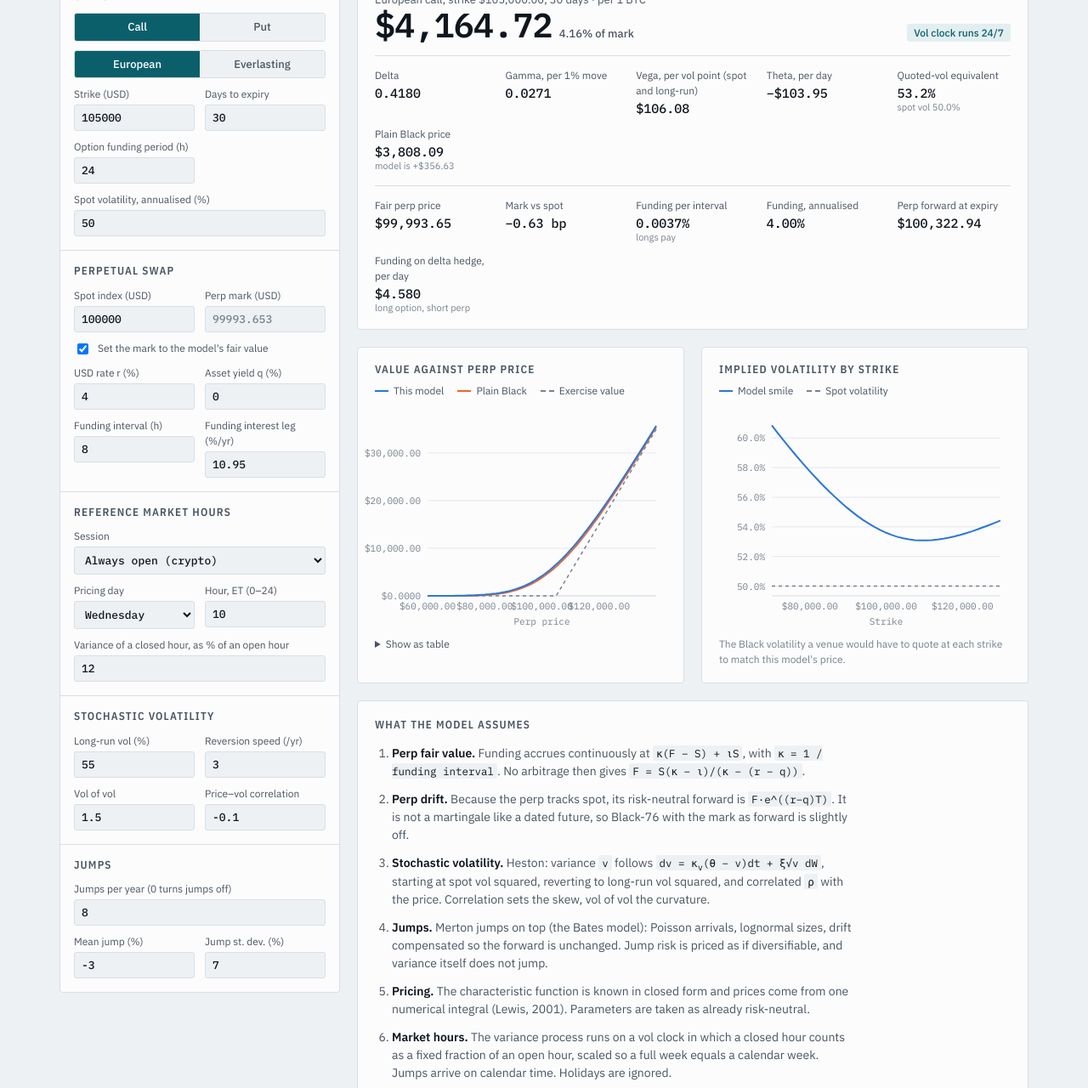
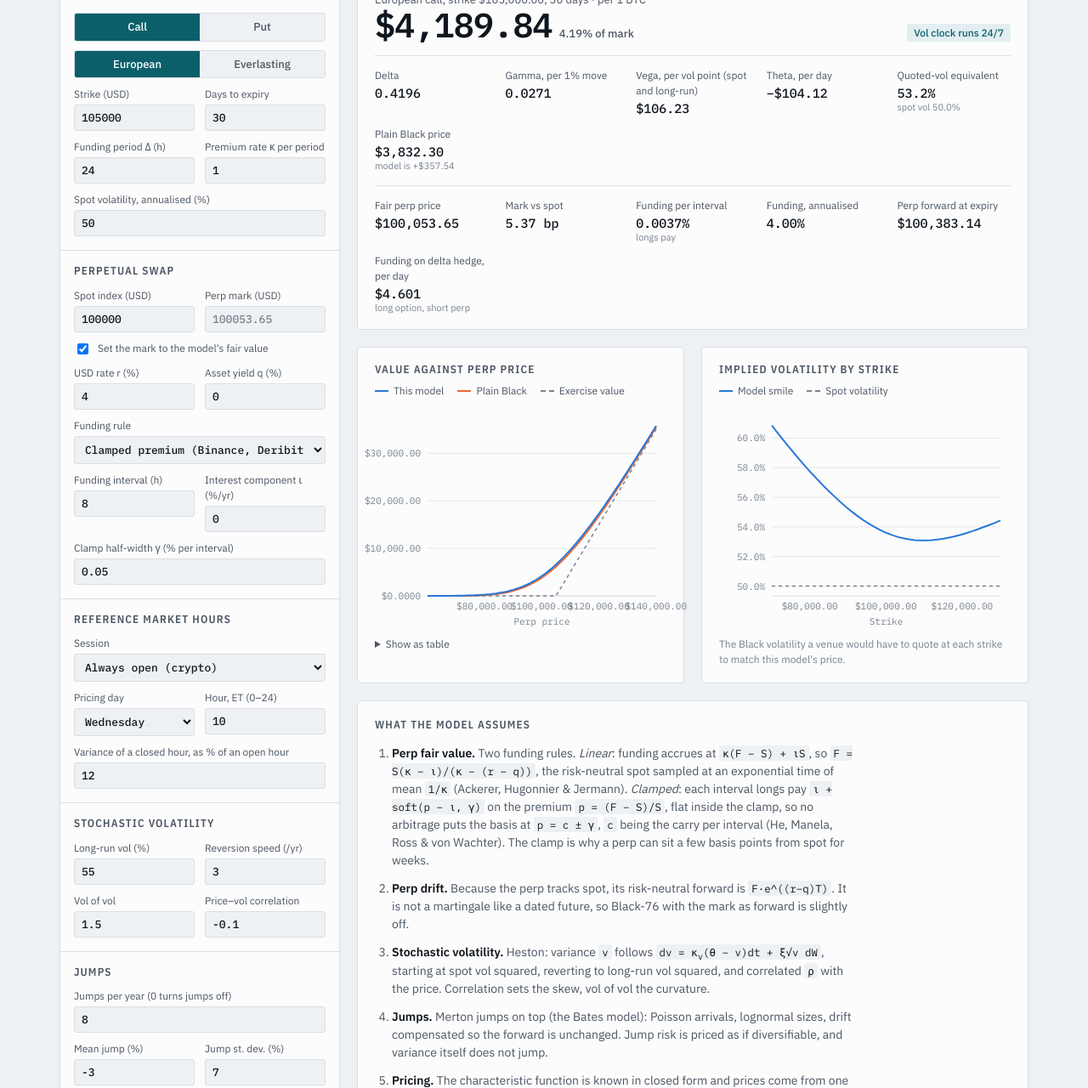
Before and after one commit to Kuriboh493/perp-option-pricer, a plain HTML site: page index.html in a window 1280 px wide. Shown: the part 171-1451 px from the top of the page at 85% size. Drawn offline with nearby package versions, Linux system fonts and the light colour scheme.

Commit message:
Add clamped funding rule and AHJ everlasting-option pricing
Perp fair value now offers the clamped premium rule of He, Manela, Ross
and von Wachter alongside the linear rule of Ackerer, Hugonnier and
Jermann. Everlasting options use AHJ's geometric-weight formula with a
premium rate, checked against their Black-Scholes closed form.

Co-Authored-By: Claude Opus 5.5 <noreply@anthropic.com>

```diff
--- a/index.html
+++ b/index.html
@@ -99,6 +99,7 @@ th{font:500 12px var(--f-body);color:var(--ink2)}
 .notes li b{color:var(--ink);font-weight:600}
 .notes code{font:12.5px var(--f-num);color:var(--ink);background:var(--bg);padding:1px 4px;border-radius:2px}
 .foot{color:var(--muted);font-size:12px;margin:0}
+.foot a{color:var(--accent)}
 </style>
 
 <div class="wrap">
@@ -124,7 +125,8 @@ th{font:500 12px var(--f-body);color:var(--ink2)}
         <div class="fields">
           <div class="field"><label for="K">Strike (USD)</label><input type="number" id="K" step="any" min="0"></div>
           <div class="field" id="fDays"><label for="days">Days to expiry</label><input type="number" id="days" step="any" min="0"></div>
-          <div class="field" id="fEver" hidden><label for="everH">Option funding period (h)</label><input type="number" id="everH" step="any" min="0.25" value="24"></div>
+          <div class="field" id="fEver" hidden><label for="everH">Funding period Δ (h)</label><input type="number" id="everH" step="any" min="0.25" value="24"></div>
+          <div class="field" id="fEverK" hidden><label for="everK">Premium rate κ per period</label><input type="number" id="everK" step="any" min="0.02" max="10" value="1"></div>
           <div class="field wide"><label for="sigma">Spot volatility, annualised (%)</label><input type="number" id="sigma" step="any" min="0"></div>
         </div>
       </div>
@@ -136,8 +138,11 @@ th{font:500 12px var(--f-body);color:var(--ink2)}
           <div class="field wide"><label class="check"><input type="checkbox" id="useFair" checked> Set the mark to the model's fair value</label></div>
           <div class="field"><label for="r">USD rate r (%)</label><input type="number" id="r" step="any"></div>
           <div class="field"><label for="q">Asset yield q (%)</label><input type="number" id="q" step="any"></div>
+          <div class="field wide"><label for="frule">Funding rule</label>
+            <select id="frule"><option value="clamp">Clamped premium (Binance, Deribit style)</option><option value="linear">Linear, κ(F − S) + ιS</option></select></div>
           <div class="field"><label for="fi">Funding interval (h)</label><input type="number" id="fi" step="any" min="0.01"></div>
-          <div class="field"><label for="iota">Funding interest leg (%/yr)</label><input type="number" id="iota" step="any"></div>
+          <div class="field"><label for="iota">Interest component ι (%/yr)</label><input type="number" id="iota" step="any"></div>
+          <div class="field wide" id="fGam"><label for="gam">Clamp half-width γ (% per interval)</label><input type="number" id="gam" step="any" min="0"></div>
         </div>
       </div>
       <div class="group">
@@ -219,15 +224,16 @@ th{font:500 12px var(--f-body);color:var(--ink2)}
       <section class="panel notes">
         <h2>What the model assumes</h2>
         <ol>
-          <li><b>Perp fair value.</b> Funding accrues continuously at <code>κ(F − S) + ιS</code>, with <code>κ = 1 / funding interval</code>. No arbitrage then gives <code>F = S(κ − ι)/(κ − (r − q))</code>.</li>
+          <li><b>Perp fair value.</b> Two funding rules. <i>Linear</i>: funding accrues at <code>κ(F − S) + ιS</code>, so <code>F = S(κ − ι)/(κ − (r − q))</code>, the risk-neutral spot sampled at an exponential time of mean <code>1/κ</code> (Ackerer, Hugonnier &amp; Jermann). <i>Clamped</i>: each interval longs pay <code>ι + soft(p − ι, γ)</code> on the premium <code>p = (F − S)/S</code>, flat inside the clamp, so no arbitrage puts the basis at <code>p = c ± γ</code>, <code>c</code> being the carry per interval (He, Manela, Ross &amp; von Wachter). The clamp is why a perp can sit a few basis points from spot for weeks.</li>
           <li><b>Perp drift.</b> Because the perp tracks spot, its risk-neutral forward is <code>F·e^((r−q)T)</code>. It is not a martingale like a dated future, so Black-76 with the mark as forward is slightly off.</li>
           <li><b>Stochastic volatility.</b> Heston: variance <code>v</code> follows <code>dv = κ<sub>v</sub>(θ − v)dt + ξ√v dW</code>, starting at spot vol squared, reverting to long-run vol squared, and correlated <code>ρ</code> with the price. Correlation sets the skew, vol of vol the curvature.</li>
           <li><b>Jumps.</b> Merton jumps on top (the Bates model): Poisson arrivals, lognormal sizes, drift compensated so the forward is unchanged. Jump risk is priced as if diversifiable, and variance itself does not jump.</li>
           <li><b>Pricing.</b> The characteristic function is known in closed form and prices come from one numerical integral (Lewis, 2001). Parameters are taken as already risk-neutral.</li>
           <li><b>Market hours.</b> The variance process runs on a vol clock in which a closed hour counts as a fixed fraction of an open hour, scaled so a full week equals a calendar week. Jumps arrive on calendar time. Holidays are ignored.</li>
-          <li><b>Everlasting options.</b> Daily-style funding of mark minus payoff makes the price <code>Σ 2^(−i) · C(i·Δ)</code>, a weighted basket of European options one funding period apart.</li>
-          <li><b>Settlement.</b> Linear USD-margined perp, premium paid up front in USD, European exercise against the perp mark, no fees, no liquidation or oracle risk, flat rates.</li>
+          <li><b>Everlasting options.</b> A margined contract paying <code>κ(mark − payoff)</code> every period Δ. Its no-arbitrage price is <code>Σ κ(1+κ)^−(n+1) E[payoff at nΔ]</code>, an undiscounted basket of European payoffs with geometric weights and mean horizon <code>Δ/κ</code> (Ackerer, Hugonnier &amp; Jermann, Theorem 6). <code>κ = 1</code> gives the original 2^−i weights.</li>
+          <li><b>Settlement.</b> Linear USD-margined perp. European options: premium paid up front in USD, exercise against the perp mark. No fees, no liquidation or oracle risk, flat rates.</li>
         </ol>
+        <p class="foot">References: Ackerer, Hugonnier &amp; Jermann, <a href="https://arxiv.org/abs/2310.11771">Perpetual Futures Pricing</a>, Mathematical Finance (2025). He, Manela, Ross &amp; von Wachter, <a href="https://arxiv.org/abs/2212.06888">Fundamentals of Perpetual Futures</a> (2025). Kim &amp; Park, <a href="https://arxiv.org/abs/2506.08573">Designing funding rates for perpetual futures</a> (2025). Bankman-Fried &amp; White, Everlasting Options (2021).</p>
       </section>
     </div>
   </div>
@@ -320,8 +326,8 @@ function cfGrid(p,hours,sigma){
   return g;
 }
 // European option on the perp mark F. plain=true is Black with the spot vol on calendar time.
-function euro(p,F,K,hours,sigma,cp,plain){
-  const T=hours/8760, b=p.r-p.q, df=Math.exp(-p.r*T), fwd=F*Math.exp(b*T);
+function euro(p,F,K,hours,sigma,cp,plain,nodisc){
+  const T=hours/8760, b=p.r-p.q, df=nodisc?1:Math.exp(-p.r*T), fwd=F*Math.exp(b*T);
   if(plain) return df*black(fwd,K,sigma*sigma*T,cp);
   const g=hours>0?cfGrid(p,hours,sigma):null;
   if(!g) return df*Math.max(cp*(fwd-K),0);
@@ -332,10 +338,29 @@ function euro(p,F,K,hours,sigma,cp,plain){
   return df*(cp>0?C:C-fwd+K);
 }
 function price(p,F,K,sigma,cp,plain,hoursOverride){
-  if(p.style==='ever'){ let s=0,wgt=1; for(let i=1;i<=32;i++){ wgt/=2; s+=wgt*euro(p,F,K,i*p.everH,sigma,cp,plain); } return s; }
+  if(p.style==='ever'){
+    // Ackerer, Hugonnier & Jermann, Theorem 6: f = Σ_{n≥0} κ(1+κ)^−(n+1) E[payoff at nΔ], undiscounted (margined contract)
+    const k=p.everK; let s=0, w=k/(1+k);
+    for(let n=0;n<4000&&w>1e-7;n++,w/=1+k) s+=w*euro(p,F,K,n*p.everH,sigma,cp,plain,true);
+    return s;
+  }
   return euro(p,F,K,hoursOverride!=null?hoursOverride:p.hours,sigma,cp,plain);
 }
-function fairPerp(S,r,q,iota,fiHours){ const kap=8760/fiHours; return S*(kap-iota)/(kap-(r-q)); }
+// Perp fair value. linear: funding κ(F−S)+ιS, F = S(κ−ι)/(κ−(r−q)) (Ackerer, Hugonnier & Jermann 2025).
+// clamp: longs pay ι + soft(p−ι, γ) per interval on the premium p=(F−S)/S; no arbitrage puts p at c ± γ,
+// c = carry per interval (He, Manela, Ross & von Wachter 2025, Corollary 2). gam and iota are per-interval / per-year.
+function fairPerp(S,r,q,iota,fiHours,rule,gam){
+  const n=8760/fiHours;
+  if(rule==='linear') return S*(n-iota)/(n-(r-q));
+  const c=(r-q)/n, d=c-iota/n;
+  return S*(1+c+(d>0?gam:d<0?-gam:0));
+}
+// funding paid by longs per interval at premium p=(F−S)/S
+function fundingPerInterval(p,iota,fiHours,rule,gam){
+  const n=8760/fiHours, io=iota/n;
+  if(rule==='linear') return p+io;
+  const d=p-io; return io+Math.sign(d)*Math.max(Math.abs(d)-gam,0);
+}
 // Black vol on calendar time that reproduces `px`
 function impliedVol(px,F,K,T,r,q,cp){
   const f=F*Math.exp((r-q)*T), df=Math.exp(-r*T);
@@ -348,15 +373,15 @@ function impliedVol(px,F,K,T,r,q,cp){
 <script>
 const $=id=>document.getElementById(id);
 const PRESETS={
-  btc:{S:100000,K:105000,days:30,sigma:50,r:4,q:0,fi:8,iota:10.95,sess:'247',dow:2,hour:10,w:12,lam:8,muJ:-3,dJ:7,lr:55,kv:3,sv:1.5,rho:-0.1,unit:'BTC'},
-  eth:{S:3500,K:3700,days:30,sigma:65,r:4,q:0,fi:8,iota:10.95,sess:'247',dow:2,hour:10,w:12,lam:10,muJ:-4,dJ:9,lr:70,kv:3,sv:1.8,rho:-0.15,unit:'ETH'},
-  stock:{S:200,K:205,days:7,sigma:35,r:4,q:0.5,fi:1,iota:0,sess:'equity',dow:3,hour:15,w:12,lam:4,muJ:0,dJ:6,lr:32,kv:3,sv:0.8,rho:-0.7,unit:'share'},
-  gold:{S:4000,K:4100,days:14,sigma:17,r:4,q:0,fi:1,iota:0,sess:'fx',dow:4,hour:12,w:10,lam:2,muJ:0,dJ:2,lr:16,kv:2,sv:0.5,rho:0.1,unit:'oz'}
+  btc:{S:100000,K:105000,days:30,sigma:50,r:4,q:0,fi:8,iota:0,frule:'clamp',gam:0.05,everK:1,sess:'247',dow:2,hour:10,w:12,lam:8,muJ:-3,dJ:7,lr:55,kv:3,sv:1.5,rho:-0.1,unit:'BTC'},
+  eth:{S:3500,K:3700,days:30,sigma:65,r:4,q:0,fi:8,iota:0,frule:'clamp',gam:0.05,everK:1,sess:'247',dow:2,hour:10,w:12,lam:10,muJ:-4,dJ:9,lr:70,kv:3,sv:1.8,rho:-0.15,unit:'ETH'},
+  stock:{S:200,K:205,days:7,sigma:35,r:4,q:0.5,fi:1,iota:10.95,frule:'clamp',gam:0.00625,everK:1,sess:'equity',dow:3,hour:15,w:12,lam:4,muJ:0,dJ:6,lr:32,kv:3,sv:0.8,rho:-0.7,unit:'share'},
+  gold:{S:4000,K:4100,days:14,sigma:17,r:4,q:0,fi:1,iota:10.95,frule:'clamp',gam:0.00625,everK:1,sess:'fx',dow:4,hour:12,w:10,lam:2,muJ:0,dJ:2,lr:16,kv:2,sv:0.5,rho:0.1,unit:'oz'}
 };
 let unit='BTC';
 function applyPreset(name){
   const p=PRESETS[name]; unit=p.unit;
-  for(const k of ['S','K','days','sigma','r','q','fi','iota','sess','dow','hour','w','lam','muJ','dJ','lr','kv','sv','rho']) $(k).value=p[k];
+  for(const k of ['S','K','days','sigma','r','q','fi','iota','sess','dow','hour','w','lam','muJ','dJ','lr','kv','sv','rho','frule','gam','everK']) $(k).value=p[k];
   $('useFair').checked=true;
   document.querySelectorAll('#presets button').forEach(b=>b.setAttribute('aria-pressed',b.dataset.p===name));
   recalc();
@@ -373,8 +398,8 @@ const pct=(x,d=2)=>isFinite(x)?(x*100).toFixed(d).replace('-','−')+'%':'–';
 function read(){
   const p={
     cp:$('cpPut').checked?-1:1, style:$('stEver').checked?'ever':'euro',
-    K:num('K'), hours:Math.max(0,num('days'))*24, everH:Math.max(0.25,num('everH')), sigma:num('sigma')/100,
-    S:num('S'), r:num('r')/100, q:num('q')/100, fi:Math.max(0.01,num('fi')), iota:num('iota')/100,
+    K:num('K'), hours:Math.max(0,num('days'))*24, everH:Math.max(0.25,num('everH')), everK:Math.min(10,Math.max(0.02,num('everK'))), sigma:num('sigma')/100,
+    S:num('S'), r:num('r')/100, q:num('q')/100, fi:Math.max(0.01,num('fi')), iota:num('iota')/100, frule:$('frule').value, gam:Math.max(0,num('gam'))/100,
     sess:$('sess').value, h0:num('dow')*24+num('hour'), w:Math.min(1,Math.max(0,num('w')/100)),
     lam:num('lam'), muJ:num('muJ')/100, dJ:num('dJ')/100,
     lr:num('lr')/100, kv:Math.max(0,num('kv')), sv:Math.max(0,num('sv')), rho:num('rho'), _c:new Map()
@@ -385,9 +410,9 @@ function read(){
 function recalc(){
   const p=read();
   const ever=p.style==='ever', closedMkt=p.sess!=='247';
-  $('fDays').hidden=ever; $('fEver').hidden=!ever; $('smileCard').hidden=ever;
+  $('fDays').hidden=ever; $('fEver').hidden=!ever; $('fEverK').hidden=!ever; $('smileCard').hidden=ever; $('fGam').hidden=p.frule!=='clamp';
   document.querySelectorAll('.sessOnly').forEach(e=>e.hidden=!closedMkt);
-  const fair=fairPerp(p.S,p.r,p.q,p.iota,p.fi);
+  const fair=fairPerp(p.S,p.r,p.q,p.iota,p.fi,p.frule,p.gam);
   const useFair=$('useFair').checked; $('mark').disabled=useFair;
   if(useFair) $('mark').value=+fair.toPrecision(8);
   const F=useFair?fair:num('mark'), K=p.K, sg=p.sigma, cp=p.cp;
@@ -398,9 +423,9 @@ function recalc(){
   const delta=(up-dn)/(2*F*h), gamma1=(up-2*P+dn)/(F*h)/(h/0.01); // change in delta for a 1% move
   const vega=(price(p,F,K,sg+0.01,cp)-price(p,F,K,Math.max(0,sg-0.01),cp))/2;
   const T=p.hours/8760, kap=8760/p.fi;
-  const fundA=kap*(F/p.S-1)+p.iota;
+  const fundA=kap*fundingPerInterval(F/p.S-1,p.iota,p.fi,p.frule,p.gam);
 
-  $('qDesc').innerHTML=(ever?'Everlasting ':'European ')+(cp>0?'call':'put')+', strike '+usd(K)+(ever?', funded every '+p.everH+'h':', '+num('days')+' days')+' · per 1 '+unit;
+  $('qDesc').innerHTML=(ever?'Everlasting ':'European ')+(cp>0?'call':'put')+', strike '+usd(K)+(ever?', κ='+p.everK+' per '+p.everH+'h':', '+num('days')+' days')+' · per 1 '+unit;
   $('oPrice').textContent=usd(P); $('oPct').textContent=pct(P/F)+' of mark';
   $('oDelta').textContent=delta.toFixed(4).replace('-','−');
   $('oGamma').textContent=gamma1.toFixed(4).replace('-','−');
```
Also changed, not shown: 1 other file.
